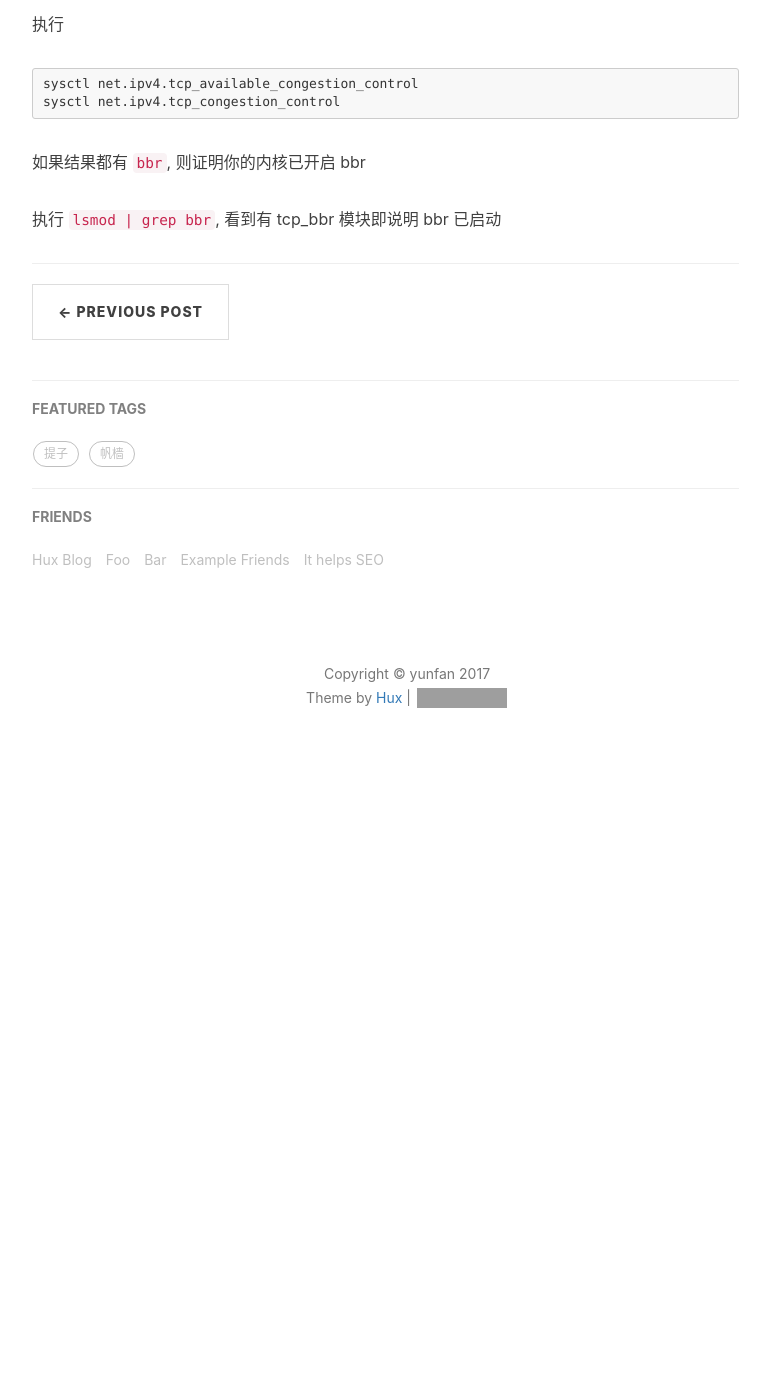
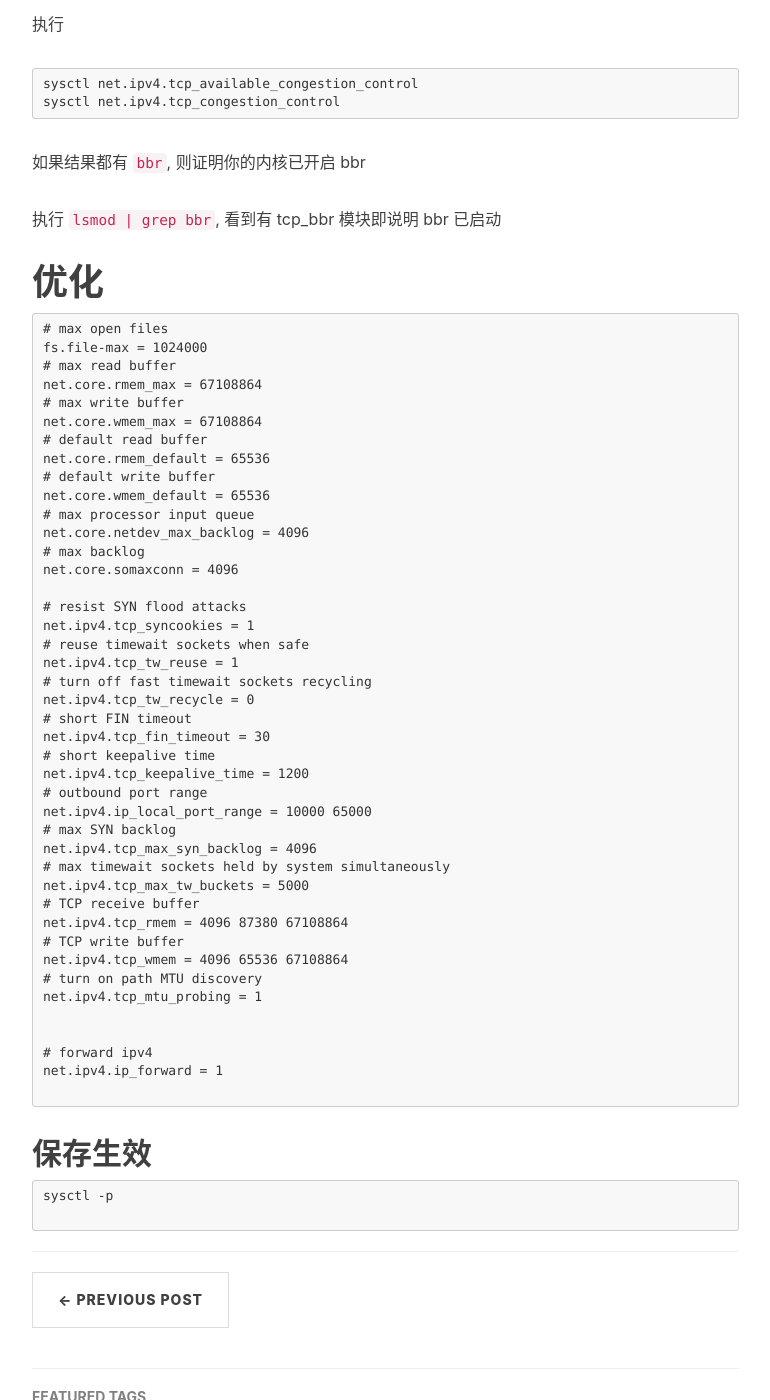
Before and after one commit to bodhisky/fayuu-win-jekyll, a Jekyll site: the page built from _posts/2017-10-16-ubuntu-bbr.markdown, in a window 1280 px wide and 1400 px high, scrolled down 1043 px. Shown: the whole window, without its empty margins (233-1003 px from the left). Built offline with Jekyll 4.4.1, drawn with Linux system fonts in a browser that asks for light colours; nearby versions of some CDN libraries; comment, search, counter and statistics services are not loaded; before the commit the page ends 1845 px from its top, so only the background shows below that; grey boxes are pictures that could not be loaded.

Commit message:
Update 2017-10-16-ubuntu-bbr.markdown

````diff
--- a/_posts/2017-10-16-ubuntu-bbr.markdown
+++ b/_posts/2017-10-16-ubuntu-bbr.markdown
@@ -41,3 +41,57 @@ sysctl net.ipv4.tcp_congestion_control
 如果结果都有 `bbr`, 则证明你的内核已开启 bbr
 
 执行 `lsmod | grep bbr`, 看到有 tcp_bbr 模块即说明 bbr 已启动
+
+# 优化
+
+```
+# max open files
+fs.file-max = 1024000
+# max read buffer
+net.core.rmem_max = 67108864
+# max write buffer
+net.core.wmem_max = 67108864
+# default read buffer
+net.core.rmem_default = 65536
+# default write buffer
+net.core.wmem_default = 65536
+# max processor input queue
+net.core.netdev_max_backlog = 4096
+# max backlog
+net.core.somaxconn = 4096
+
+# resist SYN flood attacks
+net.ipv4.tcp_syncookies = 1
+# reuse timewait sockets when safe
+net.ipv4.tcp_tw_reuse = 1
+# turn off fast timewait sockets recycling
+net.ipv4.tcp_tw_recycle = 0
+# short FIN timeout
+net.ipv4.tcp_fin_timeout = 30
+# short keepalive time
+net.ipv4.tcp_keepalive_time = 1200
+# outbound port range
+net.ipv4.ip_local_port_range = 10000 65000
+# max SYN backlog
+net.ipv4.tcp_max_syn_backlog = 4096
+# max timewait sockets held by system simultaneously
+net.ipv4.tcp_max_tw_buckets = 5000
+# TCP receive buffer
+net.ipv4.tcp_rmem = 4096 87380 67108864
+# TCP write buffer
+net.ipv4.tcp_wmem = 4096 65536 67108864
+# turn on path MTU discovery
+net.ipv4.tcp_mtu_probing = 1
+
+
+# forward ipv4
+net.ipv4.ip_forward = 1
+
+```
+
+## 保存生效
+
+```
+sysctl -p
+
+```
````
